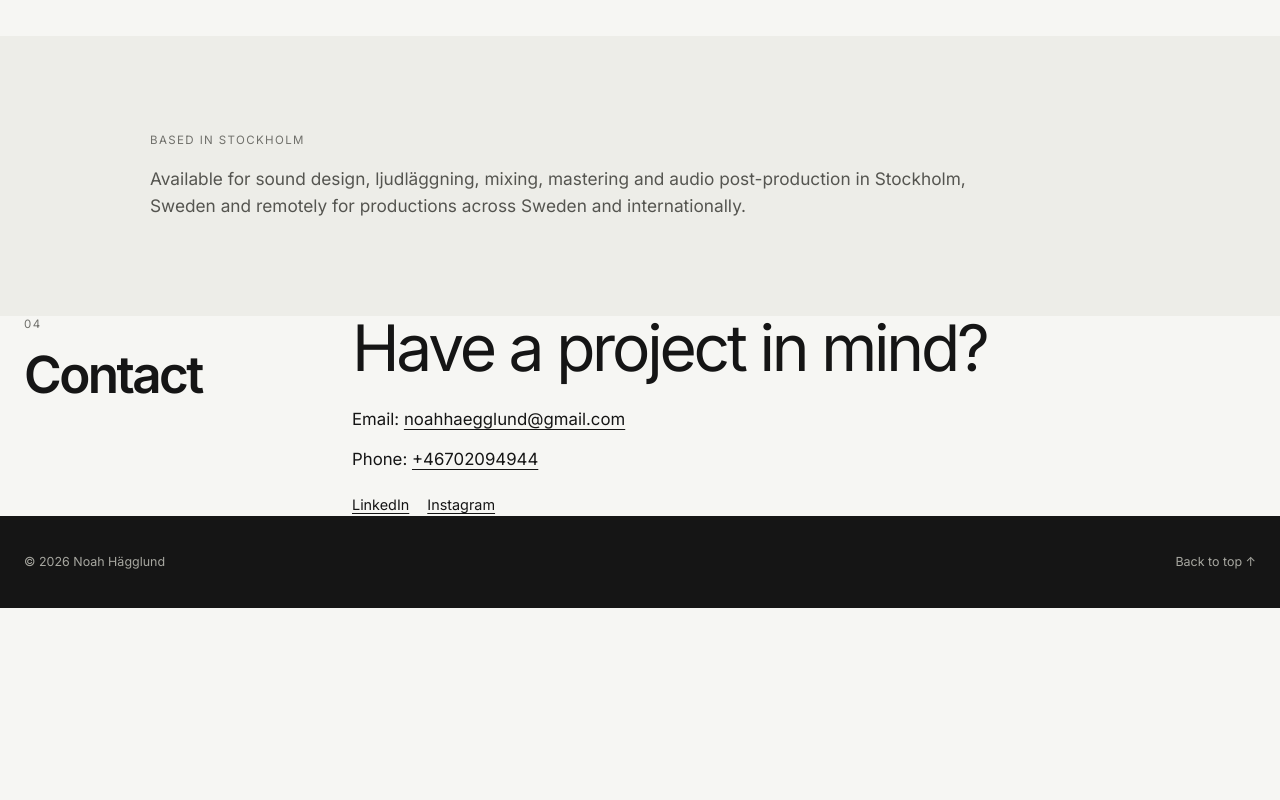
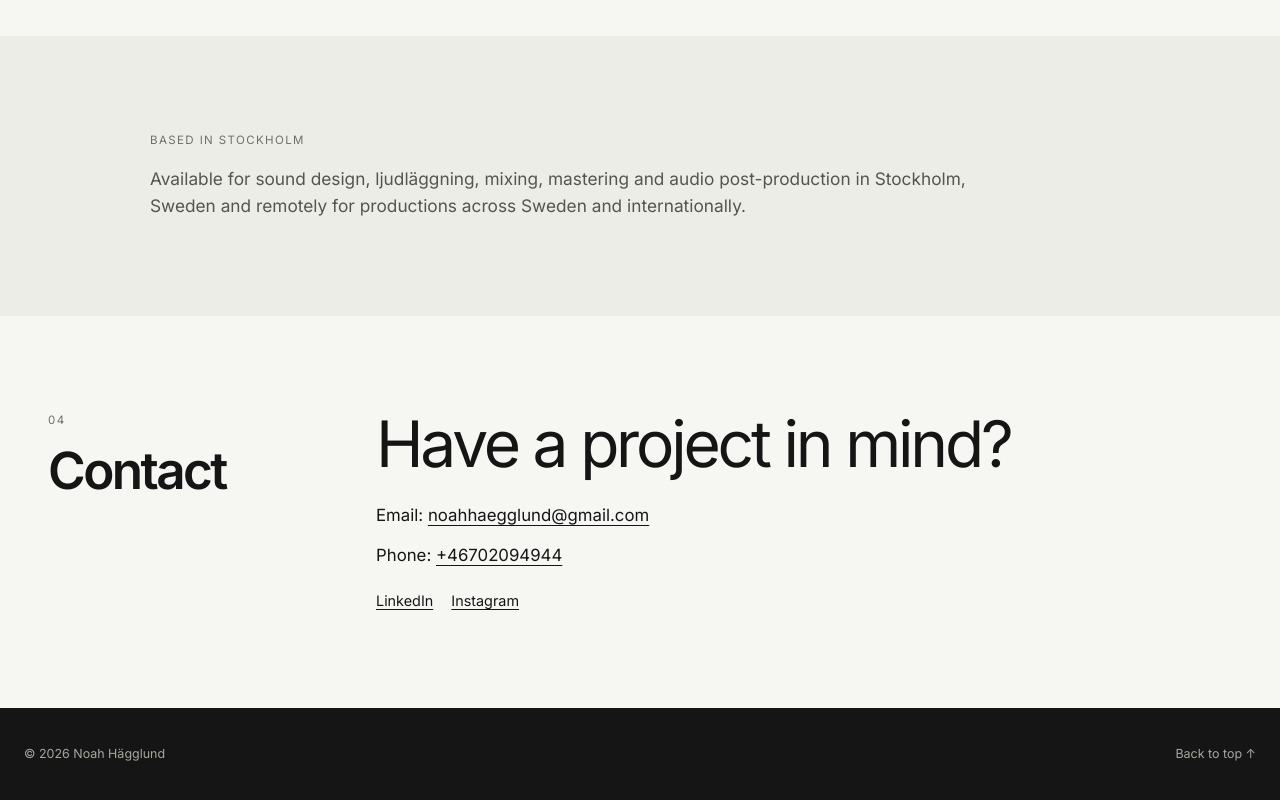
Before and after one commit to noahhagglund/Noahhagglund.com, a plain HTML site: page index.html in a window 1280 px wide. Shown: the part 3625-4425 px from the top of the page. Before the commit the page ends 4233 px from the top, so only its background shows below. Drawn offline with Linux system fonts and the light colour scheme.

Commit message:
Update index.html

```diff
--- a/index.html
+++ b/index.html
@@ -126,6 +126,7 @@
       </div>
     </section>
 
+    <section id="contact" class="section container">
       <div class="container two-col">
         <div>
           <p class="section-kicker">04</p>
@@ -137,7 +138,6 @@
         </div>
       </div>
     </section>
-  </main>
 
   <footer class="site-footer">
     <div class="container footer-inner">
```
